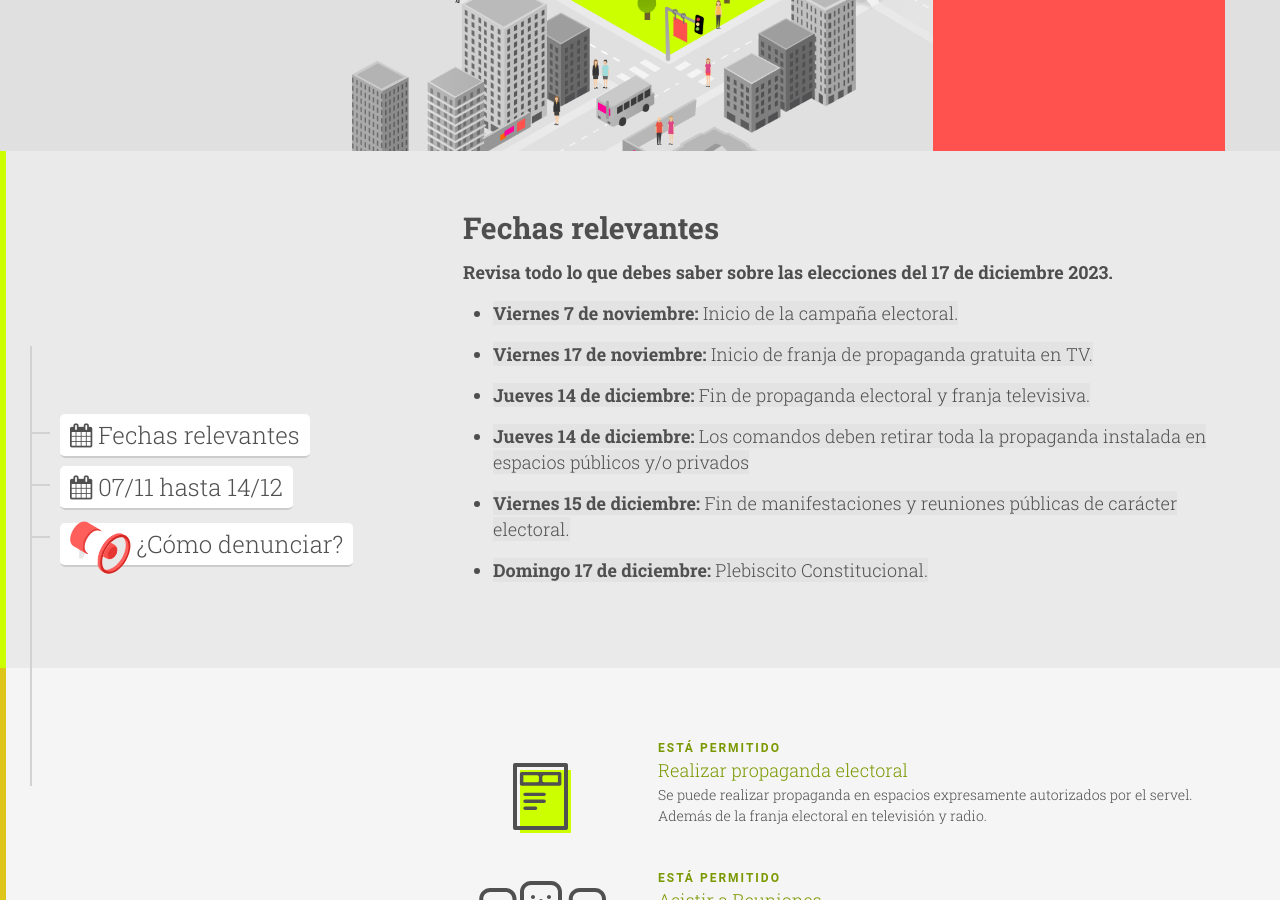
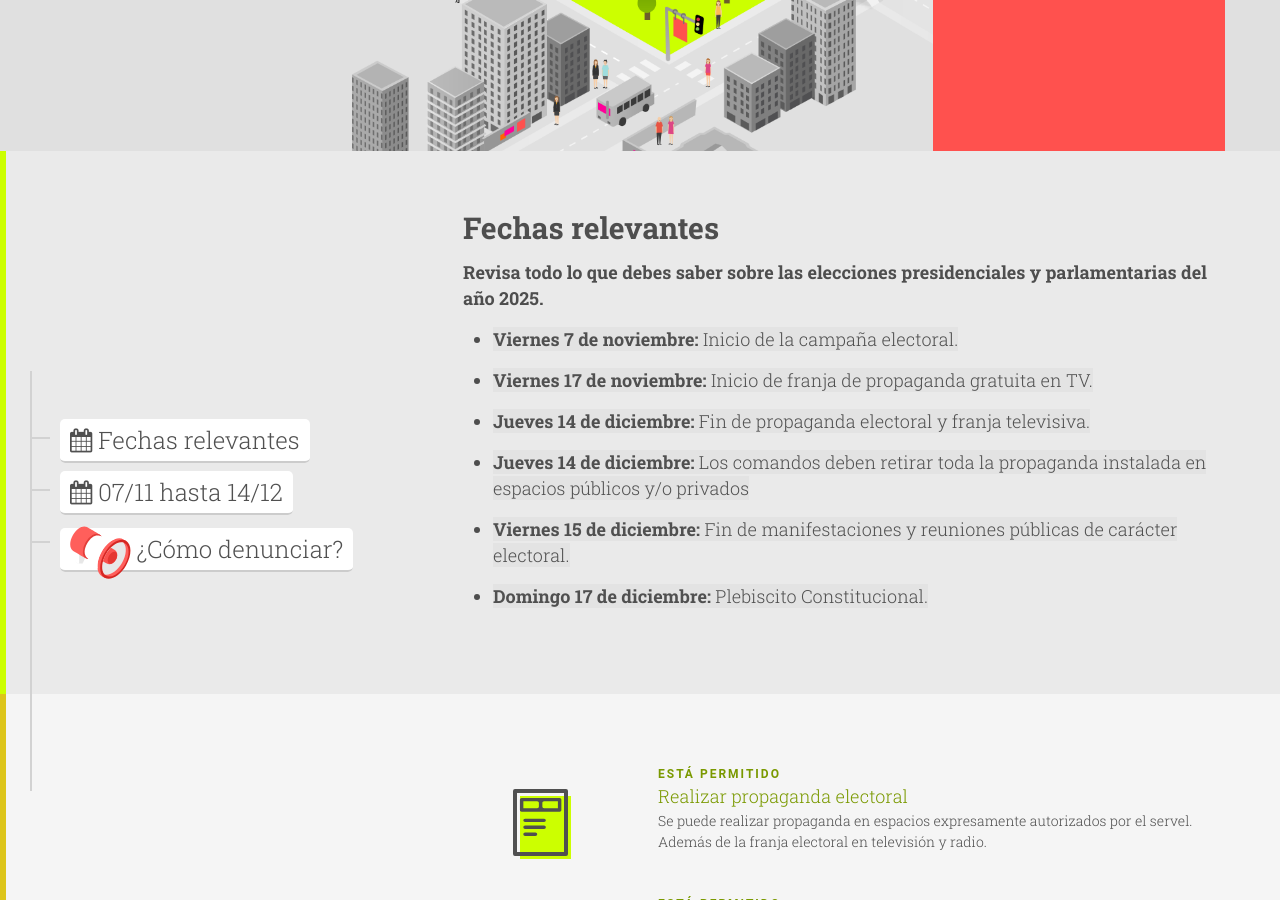
Before and after one commit to ciudadanointeligente/semaforo-electoral, a Jekyll site: the page built from index.html, in a window 1280 px wide and 900 px high, scrolled down 749 px. Built offline with Jekyll 4.4.1, drawn with Linux system fonts in a browser that asks for light colours; nearby versions of some CDN libraries.

Commit message:
fechas encabezado

```diff
--- a/_includes/fechasrelevantes.html
+++ b/_includes/fechasrelevantes.html
@@ -3,22 +3,26 @@
     <div class="col-md-8 col-md-offset-4 col-xs-12">
 
       <h2>Fechas relevantes</h2>
-      <h4>Revisa todo lo que debes saber sobre las elecciones del 17 de diciembre 2023.</h4>
+      <h4>Revisa todo lo que debes saber sobre las elecciones presidenciales y parlamentarias del año 2025.</h4>
       <ul>
         <li>
           <h4><mark>Viernes 7 de noviembre: <span class="light">Inicio de la campaña electoral.</mark></h4>
         </li>
         <li>
-          <h4><mark>Viernes 17 de noviembre: <span class="light">Inicio de franja de propaganda gratuita en TV.</mark></h4>
+          <h4><mark>Viernes 17 de noviembre: <span class="light">Inicio de franja de propaganda gratuita en TV.</mark>
+          </h4>
         </li>
         <li>
-          <h4><mark>Jueves 14 de diciembre: <span class="light">Fin de propaganda electoral y franja televisiva.</mark></h4>
+          <h4><mark>Jueves 14 de diciembre: <span class="light">Fin de propaganda electoral y franja televisiva.</mark>
+          </h4>
         </li>
         <li>
-          <h4><mark>Jueves 14 de diciembre: <span class="light">Los comandos deben retirar toda la propaganda instalada en espacios públicos y/o privados</mark></h4>
+          <h4><mark>Jueves 14 de diciembre: <span class="light">Los comandos deben retirar toda la propaganda instalada
+                en espacios públicos y/o privados</mark></h4>
         </li>
         <li>
-          <h4><mark>Viernes 15 de diciembre: <span class="light">Fin de manifestaciones y reuniones públicas de carácter electoral.</mark></h4>
+          <h4><mark>Viernes 15 de diciembre: <span class="light">Fin de manifestaciones y reuniones públicas de carácter
+                electoral.</mark></h4>
         </li>
         <li>
           <h4><mark>Domingo 17 de diciembre: <span class="light">Plebiscito Constitucional.</mark></h4>
```
